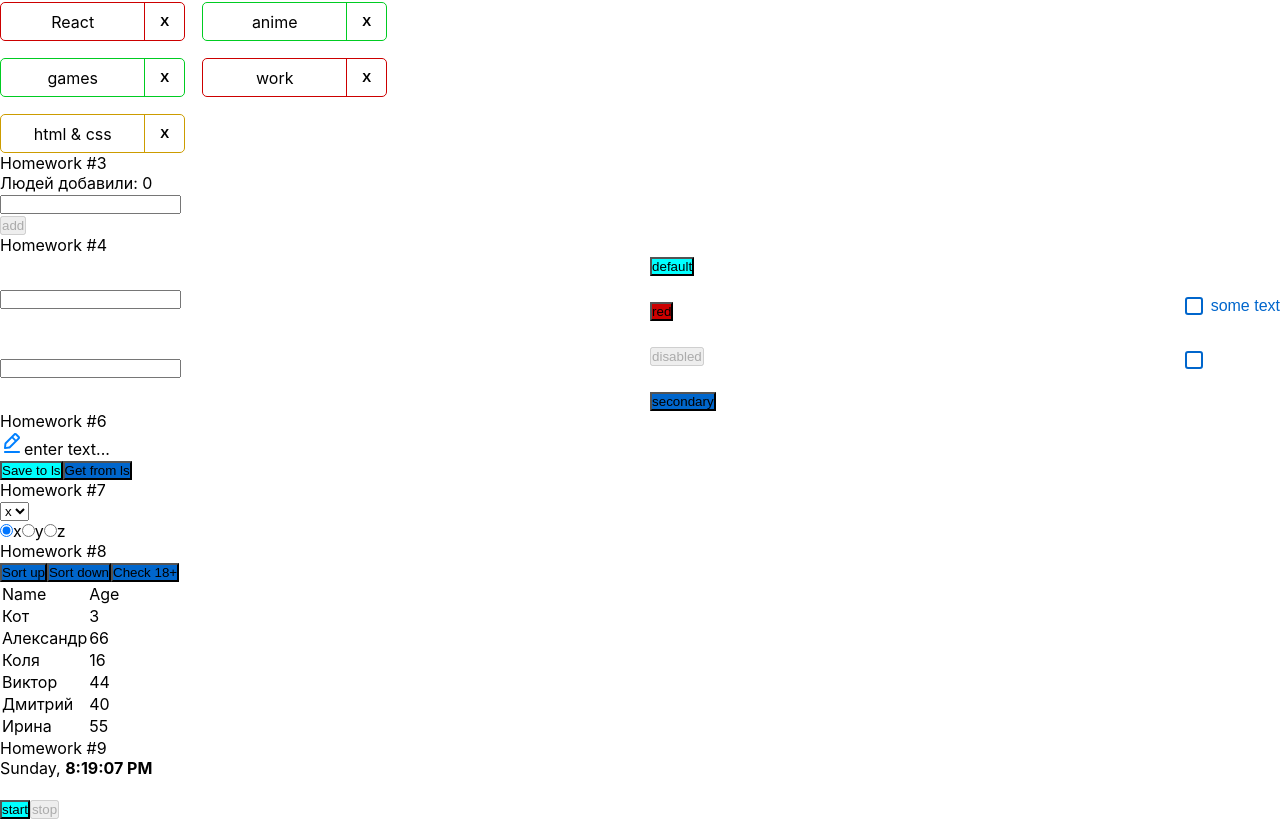
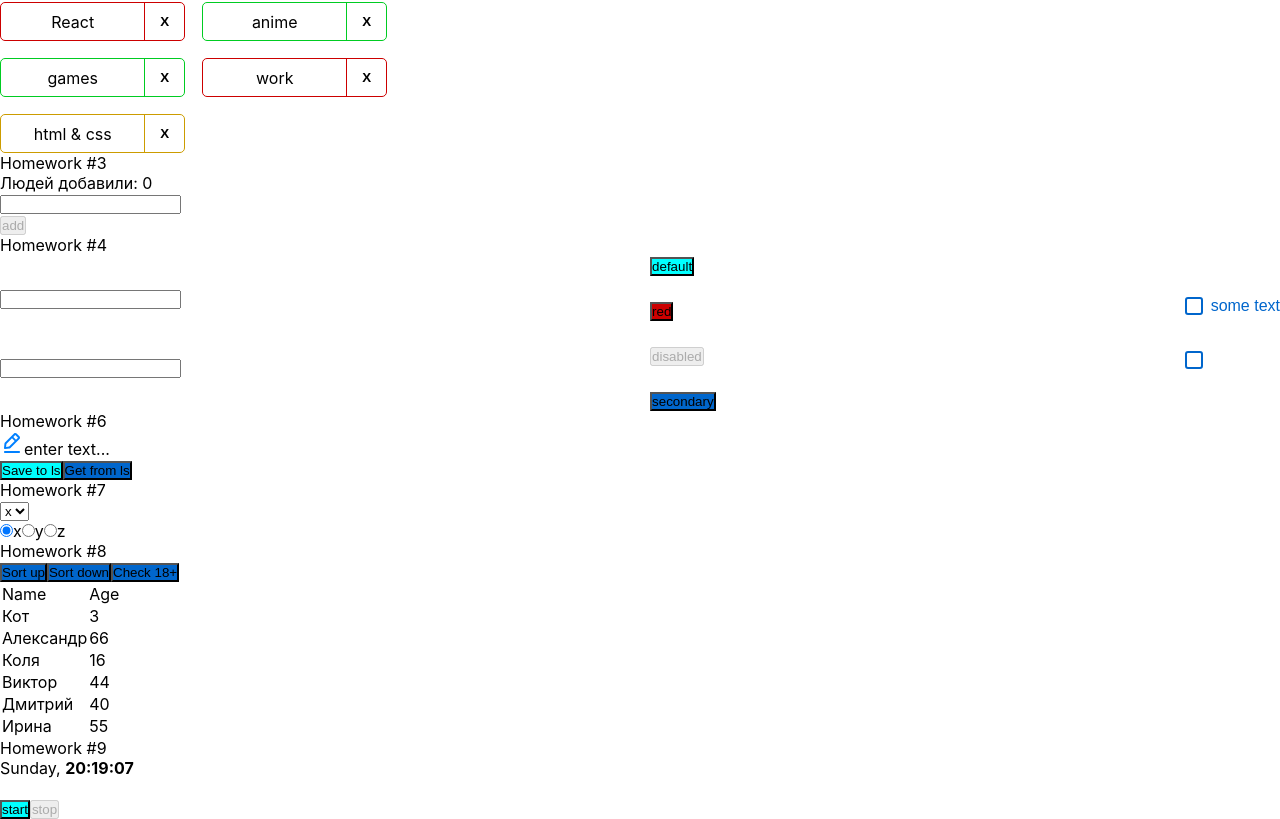
Before and after one commit to xyzimusic/vtornikdz, a React (Create React App) app: page /#/ in a window 1280 px wide. Shown: the part 763-1582 px from the top of the page. Built offline with nearby package versions, Linux system fonts and the light colour scheme.

Commit message:
vtornik-dz-9

```diff
--- a/src/s2-homeworks/hw09/Clock.tsx
+++ b/src/s2-homeworks/hw09/Clock.tsx
@@ -29,7 +29,7 @@ function Clock() {
         setShow(false) // Скрываем дату при уходе мыши
     }
 
-    const stringTime = date.toLocaleTimeString(); // часы24:минуты:секунды (01:02:03)/(23:02:03)/(24:00:00)/(00:00:01) // пишут студенты
+    const stringTime =  date.toLocaleTimeString(undefined, { hour12: false });; // часы24:минуты:секунды (01:02:03)/(23:02:03)/(24:00:00)/(00:00:01) // пишут студенты
     const stringDate = date.toLocaleDateString();// день.месяц.год (01.02.2022) // пишут студенты, варианты 01.02.0123/01.02.-123/01.02.12345 не рассматриваем
 
     // день недели на английском, месяц на английском (https://learn.javascript.ru/intl#intl-datetimeformat)
```
